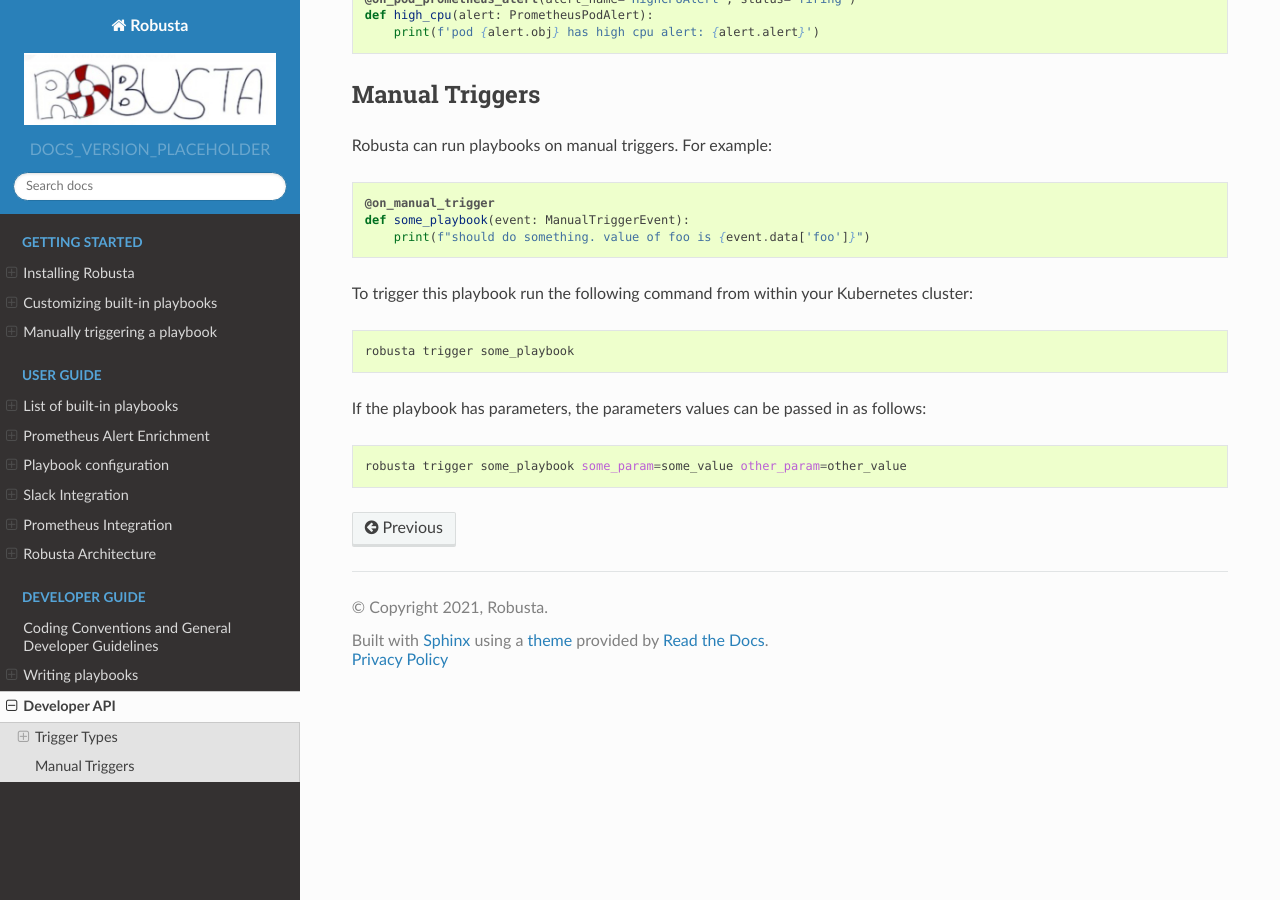
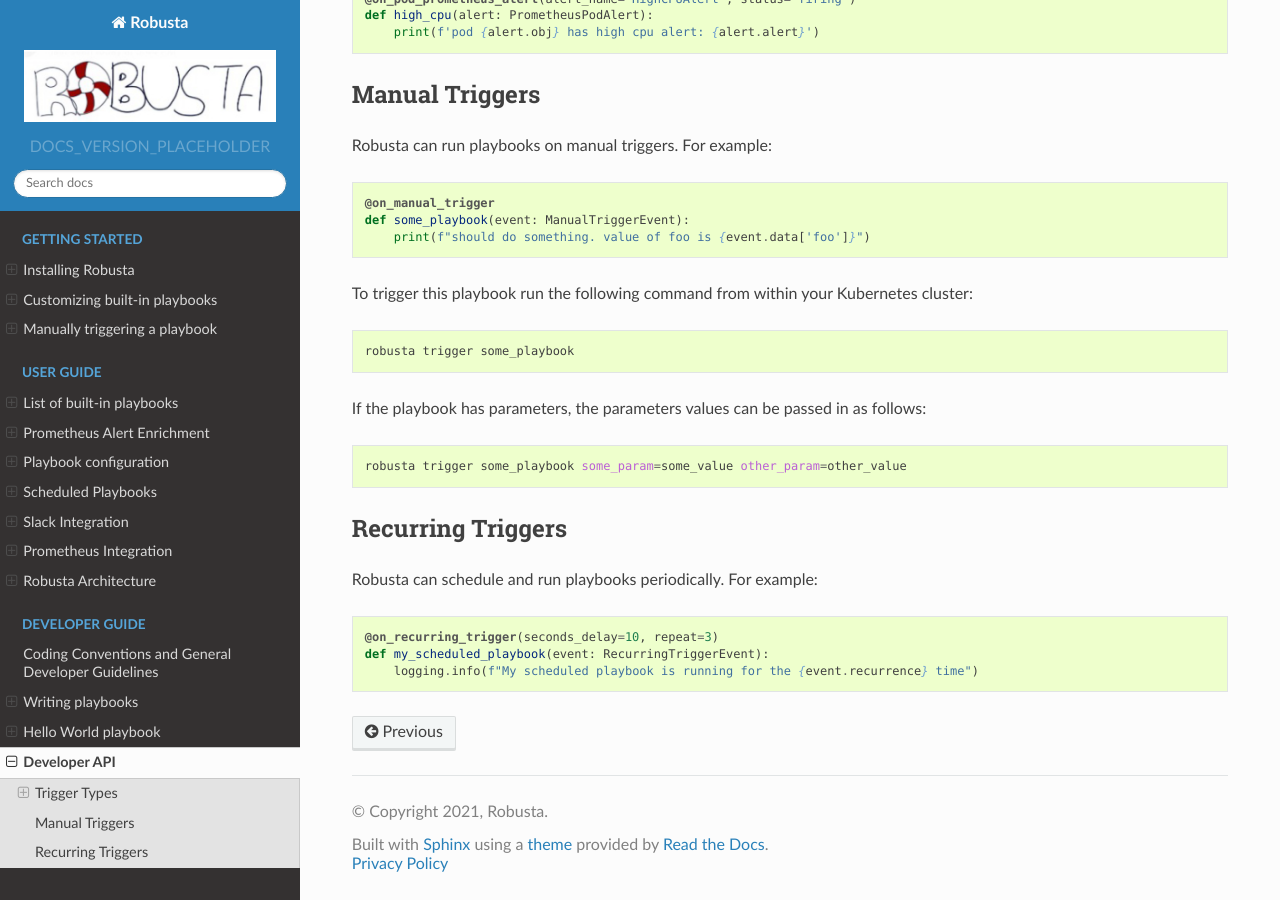
Before and after one commit to robusta-dev/robusta, a Sphinx documentation site: the page built from docs/developer-guide/reference.rst, in a window 1280 px wide and 900 px high, scrolled down 1160 px. Built offline with Sphinx 7.4.7 and the Read the Docs theme 2.0.0, drawn with Linux system fonts in a browser that asks for light colours.

Commit message:
Docs for scheduled playbooks, hello-world playbook

```diff
--- a/docs/developer-guide/reference.rst
+++ b/docs/developer-guide/reference.rst
@@ -79,3 +79,13 @@
 .. code-block:: bash
 
     robusta trigger some_playbook some_param=some_value other_param=other_value
+
+Recurring Triggers
+------------------
+Robusta can schedule and run playbooks periodically. For example:
+
+.. code-block:: python
+
+    @on_recurring_trigger(seconds_delay=10, repeat=3)
+    def my_scheduled_playbook(event: RecurringTriggerEvent):
+        logging.info(f"My scheduled playbook is running for the {event.recurrence} time")
--- a/docs/developer-guide/writing-playbooks.rst
+++ b/docs/developer-guide/writing-playbooks.rst
@@ -19,7 +19,7 @@
 
 .. code-block:: bash
 
-    pip3 install robusta-cli git+https://github.com/aantn/k8s git+https://github.com/aantn/hikaru.git@main
+    pip3 install robusta-cli git+https://github.com/aantn/hikaru.git@main
 
 Now open the example playbooks in your favorite IDE and start modifying them!
 
--- a/docs/index.rst
+++ b/docs/index.rst
@@ -41,6 +41,7 @@
    user-guide/builtin-playbooks
    user-guide/alerts
    user-guide/playbook-configuration
+   user-guide/scheduled-playbooks
    user-guide/slack
    user-guide/prometheus
    user-guide/architecture
@@ -52,4 +53,5 @@
 
    developer-guide/general-guidelines
    developer-guide/writing-playbooks
+   developer-guide/hello-world-playbook
    developer-guide/reference
```
Also changed, not shown: docs/developer-guide/hello-world-playbook.rst (added, +39 -0 lines), docs/user-guide/scheduled-playbooks.rst (added, +57 -0 lines).
